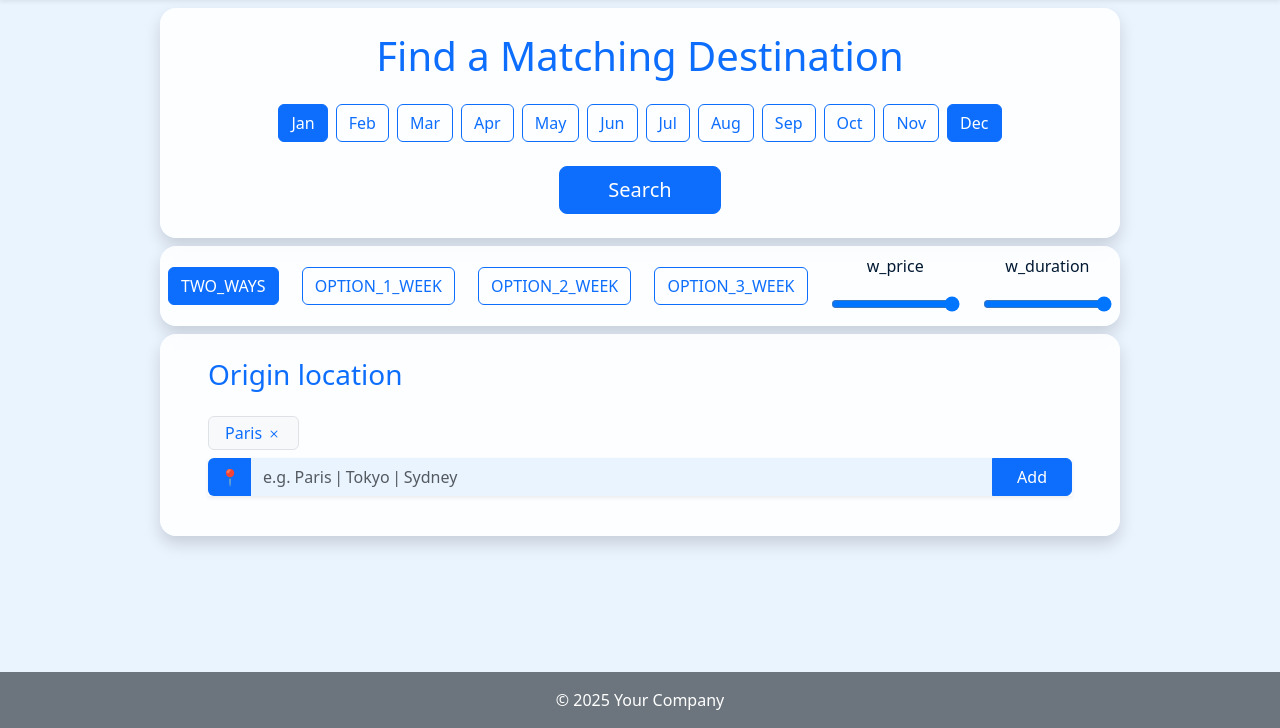
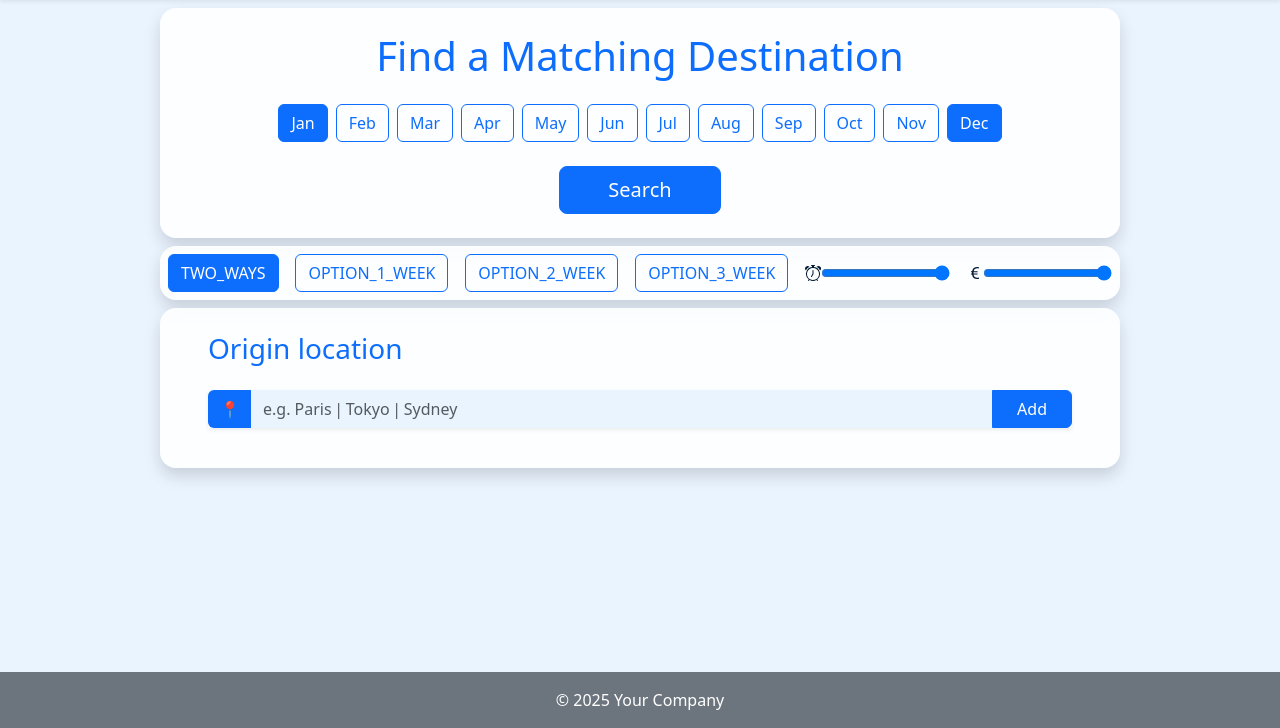
Before and after one commit to Bill-khk/Cross-plane, a Flask app: page / in a window 1280 px wide. Shown: the part 72-800 px from the top of the page. Run offline with Flask 3, Linux system fonts and the light colour scheme; some libraries are stand-ins or nearby versions.

Commit message:
Slide style changed

```diff
--- a/templates/index.html
+++ b/templates/index.html
@@ -65,8 +65,17 @@
                     {% elif search_options[option] == False %}
                         <a href="{{ url_for('update_option', options_name=option, value=search_options[option]) }}" class="btn btn-outline-primary">{{option}}</a>
                     {% else %}
-                        <div class="slidecontainer">
-                            <p class="d-flex justify-content-center">{{option}}</p>
+                        <div class="slidecontainer d-flex flex-row">
+                            {% if option == 'w_price' %}
+                                <svg xmlns="http://www.w3.org/2000/svg" width="16" height="16" fill="currentColor" class="bi bi-alarm" viewBox="0 0 16 16">
+                                  <path d="M8.5 5.5a.5.5 0 0 0-1 0v3.362l-1.429 2.38a.5.5 0 1 0 .858.515l1.5-2.5A.5.5 0 0 0 8.5 9z"/>
+                                  <path d="M6.5 0a.5.5 0 0 0 0 1H7v1.07a7.001 7.001 0 0 0-3.273 12.474l-.602.602a.5.5 0 0 0 .707.708l.746-.746A6.97 6.97 0 0 0 8 16a6.97 6.97 0 0 0 3.422-.892l.746.746a.5.5 0 0 0 .707-.708l-.601-.602A7.001 7.001 0 0 0 9 2.07V1h.5a.5.5 0 0 0 0-1zm1.038 3.018a6 6 0 0 1 .924 0 6 6 0 1 1-.924 0M0 3.5c0 .753.333 1.429.86 1.887A8.04 8.04 0 0 1 4.387 1.86 2.5 2.5 0 0 0 0 3.5M13.5 1c-.753 0-1.429.333-1.887.86a8.04 8.04 0 0 1 3.527 3.527A2.5 2.5 0 0 0 13.5 1"/>
+                                </svg>
+                            {% elif option == 'w_duration' %}
+                                <svg xmlns="http://www.w3.org/2000/svg" width="16" height="16" fill="currentColor" class="bi bi-currency-euro" viewBox="0 0 16 16">
+                                  <path d="M4 9.42h1.063C5.4 12.323 7.317 14 10.34 14c.622 0 1.167-.068 1.659-.185v-1.3c-.484.119-1.045.17-1.659.17-2.1 0-3.455-1.198-3.775-3.264h4.017v-.928H6.497v-.936q-.002-.165.008-.329h4.078v-.927H6.618c.388-1.898 1.719-2.985 3.723-2.985.614 0 1.175.05 1.659.177V2.194A6.6 6.6 0 0 0 10.341 2c-2.928 0-4.82 1.569-5.244 4.3H4v.928h1.01v1.265H4v.928z"/>
+                                </svg>
+                            {% endif %}
                             <input type="range" min="1" max="10" value="{{search_options[option]}}" class="slider my-0" id="myRange">
                         </div>
                     {% endif %}
```
